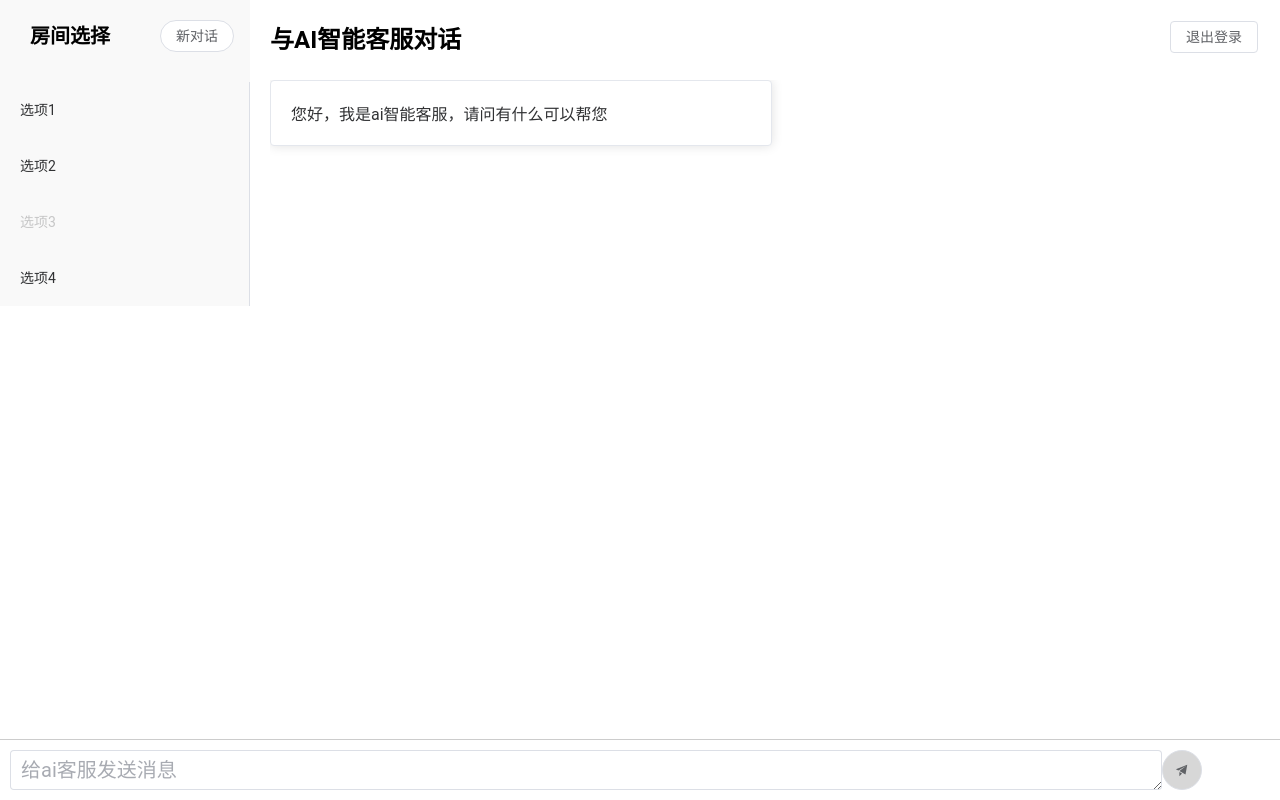
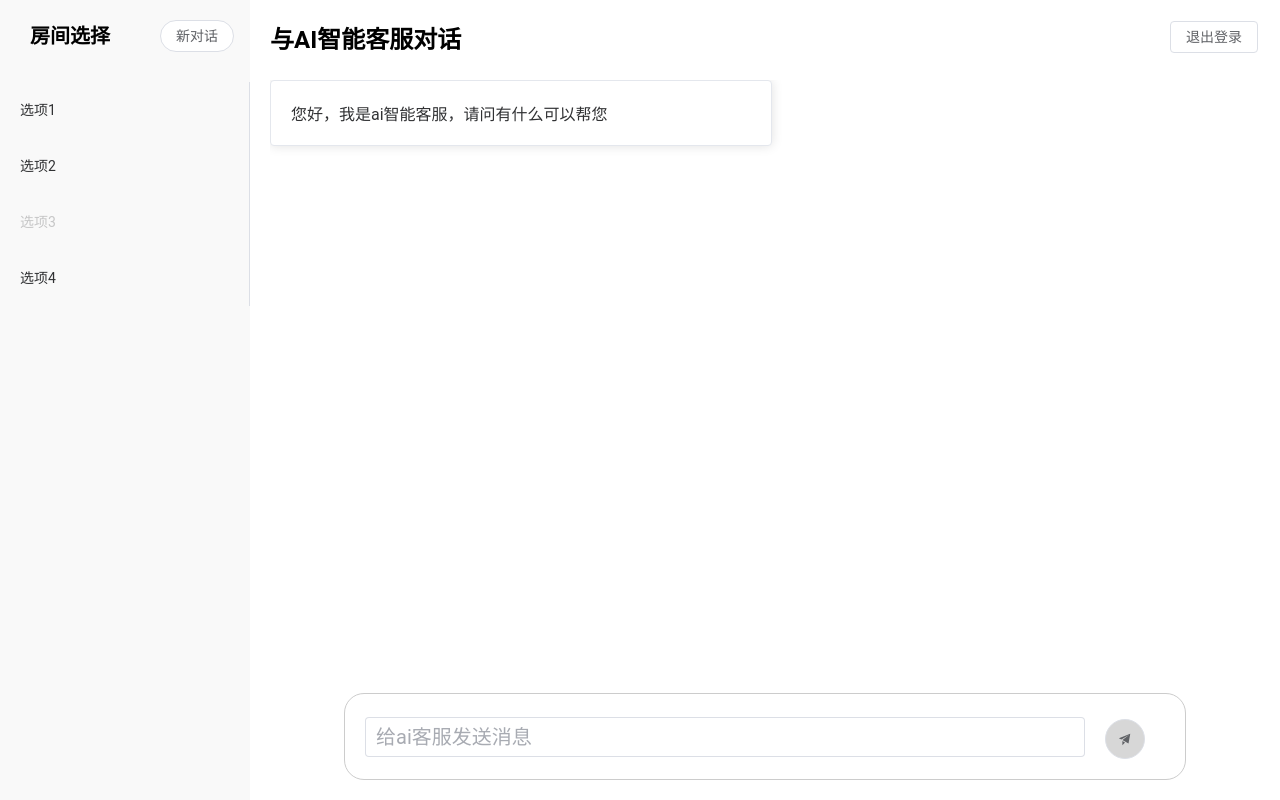
Before and after one commit to LingLambda/ai-assistant-frontend, a Vue app: page /chat in a window 1280 px wide. Built offline with nearby package versions, Linux system fonts and the light colour scheme; sample sign-in values are in the browser's storage.

Commit message:
优化聊天连接

```diff
--- a/index.html
+++ b/index.html
@@ -4,7 +4,7 @@
     <meta charset="UTF-8" />
     <link rel="icon" href="/favicon.ico" />
     <meta name="viewport" content="width=device-width, initial-scale=1.0" />
-    <title>Vite App</title>
+    <title>ai-assistant-frontend</title>
   </head>
   <body>
     <div id="app"></div>
--- a/src/App.vue
+++ b/src/App.vue
@@ -1,7 +1,5 @@
 <template>
-
-<RouterView />
-
+  <RouterView />
 </template>
 
 <script setup lang="ts">
@@ -15,5 +13,4 @@ body {
   box-sizing: border-box;
   font-family: 'Roboto', 'Helvetica', 'Arial', 'Microsoft YaHei', 'SimHei', '宋体', sans-serif;
 }
-
 </style>
--- a/src/utils/jwtUtil.ts
+++ b/src/utils/jwtUtil.ts
@@ -3,6 +3,7 @@ import { ElMessage } from 'element-plus'
 import { jwtDecode, type JwtPayload } from 'jwt-decode'
 
 export interface CustomJwtPayload extends JwtPayload {
+  username: string
   roleId: string
   roleName: string
 }
@@ -38,13 +39,14 @@ export function checkToken() {
     console.error('Token 解析错误:', error)
     backToLoginPage() // 解析错误
   }
-  return false;
+  return false
 }
 
 export function getUserFromToken() {
-  const token = getToken();
-  if(!token){
-    return{
+  const token = getToken()
+  if (!token) {
+    return {
+      userId: '',
       username: '',
       roleId: '',
       roleName: '',
@@ -52,7 +54,8 @@ export function getUserFromToken() {
   }
   const payload = jwtDecode<CustomJwtPayload>(token)
   return {
-    username: payload.sub,
+    userId: payload.sub,
+    username: payload.username,
     roleId: payload.roleId,
     roleName: payload.roleName,
   }
--- a/src/views/ChatPage.vue
+++ b/src/views/ChatPage.vue
@@ -1,13 +1,12 @@
 <template>
   <div>
-    <el-container style="height: 100%;">
-      <el-aside width="250px" style="background-color: #f9f9f9;" height="300px">
+    <el-container>
+      <el-aside width="250px" style="background-color: #f9f9f9; height: 100vh;">
         <el-row>
           <h5 style="margin-left: 30px; margin-top: 20px; width: 100px; font-size: 20px;">房间选择</h5>
           <el-button style="margin-left: 30px; margin-top: 20px;" round>新对话</el-button>
         </el-row>
-        <el-menu class="el-menu-vertical-demo" @open="handleOpen" @close="handleClose"
-          style="background-color: #f9f9f9;">
+        <el-menu class="el-menu-vertical-demo" @open="handleOpen" style="background-color: #f9f9f9;">
           <el-menu-item index="1">
             <span>选项1</span>
           </el-menu-item>
@@ -22,7 +21,7 @@
           </el-menu-item>
         </el-menu>
       </el-aside>
-      <el-container>
+      <el-container style="height: 100vh;">
         <el-header>
           <div style="display: flex; justify-content: space-between; align-items: center;">
             <h2>与AI智能客服对话</h2>
@@ -31,19 +30,19 @@
             <el-button v-if="!isAdmin" style="margin-right: 2px;" @click="backToLoginPage">退出登录</el-button>
           </div>
         </el-header>
-        <el-main>
-          <div class="chat-container">
+        <el-main id="main-chat">
+          <div class="chat-container" style="height: auto;">
             <div v-for="(message, index) in messages" :key="index" :class="['message', message.align]">
               <el-card class="message-card" :style="{ width: '500px', maxWidth: windowWidth - 100 + 'px' }">
                 <div v-html="message.text"></div>
               </el-card>
             </div>
           </div>
-          <div class="human-input">
-            <el-input v-model="humanInput" style="width: 90%; font-size: 20px" autosize type="textarea"
-              placeholder="给ai客服发送消息" @keydown="handleEnterDown" />
+          <div class="human-input-box">
+            <el-input class="human-input" v-model="humanInput" style="width: 90%; font-size: 20px ;" autosize
+              resize="none" type="textarea" placeholder="给ai客服发送消息" @keydown="handleEnterDown" />
             <el-button @click="sendChatMessage" :icon="Promotion" :loading="loading" size="large" circle
-              style="background-color: #d7d7d7;   " />
+              style="background-color: #d7d7d7;  margin-left: 20px; margin-top: 5px;" />
           </div>
           {{ aiMessage }}
         </el-main>
@@ -76,15 +75,14 @@ const messages = ref<Chat[]>([])
 const isAdmin = ref(false)
 const user = getUserFromToken()
 const windowWidth = ref(window.screen.width);
+
 // 处理窗口尺寸变化
 const handleResize = () => {
   windowWidth.value = window.innerWidth;
 };
-
 onMounted(() => {
   window.addEventListener('resize', handleResize);
 });
-
 onBeforeUnmount(() => {
   window.removeEventListener('resize', handleResize);
 });
@@ -108,24 +106,26 @@ const sendChatMessage = () => {
   messages.value.push({ text: message, align: 'right' })
   loading.value = true;
 
-  setTimeout(async () => {
-    await fetchChatAIData(inputContent)
-    loading.value = false;
-  }, 2000);
+  fetchChatAIData(inputContent)
 };
 
 /**
- * 获取ai消息数据
- * @param message 问题
+ * 获取ai流式消息数据
+ * @param message 用户消息
  */
 const fetchChatAIData = async (message: string) => {
   const baseURL = req.defaults.baseURL
   const ctrl = new AbortController();
   messages.value.push({ text: '', align: 'left' })
   const aiMessageIndex = messages.value.length - 1;
+  let fromAiMdMsgCache = '';
 
-  let fromAiMdMsgCache = '';
-  await fetchEventSource(`${baseURL}/chat/vec_chat?message=${message}&conversationId=${conversationId.value}`, {
+  const timeout = setTimeout(async () => {
+    ElMessage.error("请求超时")
+    console.log("请求超时");
+    ctrl.abort()
+  }, 30000);
+  fetchEventSource(`${baseURL}/chat/vec_chat?message=${message}&conversationId=${conversationId.value}`, {
     headers: {
       "Content-Type": "application/json",
       "Authorization": getToken()
@@ -137,21 +137,26 @@ const fetchChatAIData = async (message: string) => {
       const content = data?.result?.output?.text
       if (!content) return;
       fromAiMdMsgCache += content;
-      fromAiMdMsgCache.replace('\\n', '\n');
+      fromAiMdMsgCache.replace(/\\n/g, '\n');
       const htmlMsg: string = await marked(fromAiMdMsgCache)
       messages.value[aiMessageIndex].text = htmlMsg;
     },
     // 关闭
     onclose() {
-      console.log("连接关闭");
+      console.log("连接正常关闭");
     },
     // 错误
     onerror(err) {
+      ElMessage.error("连接错误" + err)
       console.log('连接错误' + err);
       ctrl.abort()
     },
     // 控制请求取消的信号
     signal: ctrl.signal
+  }).finally(() => {
+    clearTimeout(timeout);
+    ctrl.abort()
+    loading.value = false;
   })
 }
 
@@ -159,13 +164,18 @@ const fetchChatAIData = async (message: string) => {
  * 回车触发发送
  * @param event 监听
  */
-const handleEnterDown = async (event) => {
+const handleEnterDown = async (event: KeyboardEvent) => {
   const key = event.key;
   if (key === 'Enter' && event.shiftKey) {
   }
   else if (key === 'Enter') {
+    event.preventDefault();
     sendChatMessage()
   }
+}
+
+const handleOpen = (key: string, keyPath: string[]) => {
+  console.log(key, keyPath)
 }
 
 </script>
@@ -194,18 +204,37 @@ const handleEnterDown = async (event) => {
   align-self: flex-end;
 }
 
-.message-card {}
+#main-chat {
+  overflow: hidden;
+  padding: 40px, 40px, 40px, 40px;
+  /* 使父元素成为定位参考 */
+  position: relative;
+}
 
-.human-input {
-  position: fixed;
-  bottom: 0;
-  left: 0;
-  width: 100%;
+.human-input-box {
+  position: absolute;
+  /* 相对于父元素定位 */
+  left: 50%;
+  /* 使子元素自身的宽高各偏移一半，从而居中 */
+  transform: translate(-50%);
+  bottom: 20px;
+  width: 800px;
   display: flex;
   align-items: center;
   background-color: white;
-  padding: 10px;
-  border-top: 1px solid #ccc;
+  padding: 20px;
+  border: 1px solid #ccc;
+  border-radius: 20px;
+  max-width: 100%;
+}
+
+
+.human-input {
+  :deep(.el-textarea__inner) {
+    box-shadow: 0 0 0 0px var(--el-input-border-color, var(--el-border-color)) inset;
+    resize: none;
+    cursor: default;
+  }
 }
 </style>
 
@@ -217,11 +246,58 @@ pre {
   border-radius: 20px;
   padding: 20px;
   font-size: 14px;
+  /* 内容超出时显示滚动条 */
   overflow: auto;
-  /* 内容超出时显示滚动条 */
 }
 
 pre code {
   font-family: 'Fira Code';
 }
+
+
+/* 容器必须有 overflow 才能触发滚动条 */
+.scroll-container {
+  width: 300px;
+  height: 200px;
+  overflow-y: auto;
+  border: 1px solid #ddd;
+  padding: 10px;
+}
+
+/* === Chrome / Edge / Safari 自定义滚动条 === */
+/* 滚动条整体（默认隐藏） */
+::-webkit-scrollbar {
+  width: 5px;
+  /* 迷你滚动条 */
+  height: 5px;
+  /* 横向滚动条 */
+}
+
+/* 滚动条轨道（背景） */
+::-webkit-scrollbar-track {
+  background: transparent;
+  /* 隐藏背景 */
+  border-radius: 5px;
+}
+
+/* 滚动条滑块 */
+::-webkit-scrollbar-thumb {
+  background: rgba(150, 150, 150, 0.5);
+  /* 淡灰色 */
+  border-radius: 5px;
+}
+
+/* 鼠标悬停时 */
+::-webkit-scrollbar-thumb:hover {
+  background: rgba(100, 100, 100, 0.7);
+  /* 深一点 */
+}
+
+/* === Firefox 滚动条 === */
+* {
+  scrollbar-width: thin;
+  /* 细滚动条 */
+  scrollbar-color: rgba(150, 150, 150, 0.5) transparent;
+  /* 滑块颜色 + 轨道透明 */
+}
 </style>
```
